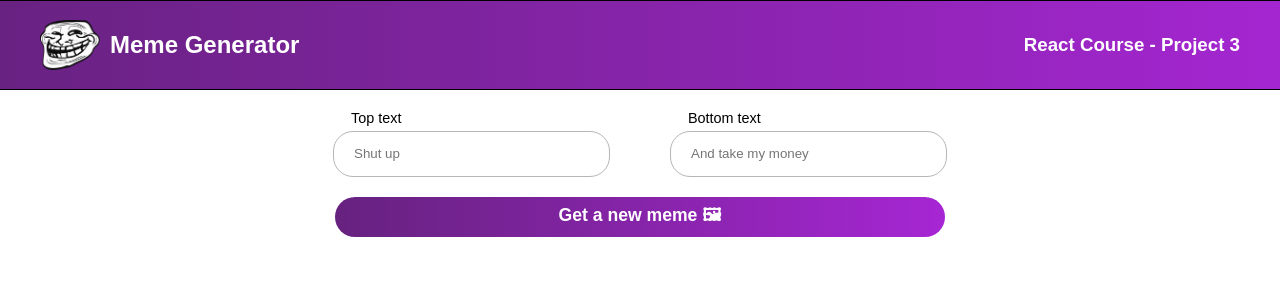
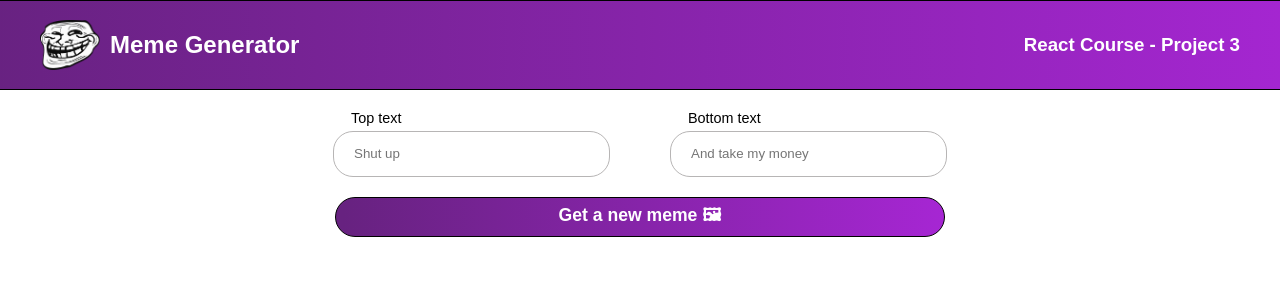
Before and after one commit to dmytrochupryna1/meme-generator, a React (Vite) app: page / in a window 1280 px wide. Shown: the top 300 px of the page. Built offline with nearby package versions, Linux system fonts and the light colour scheme.

Commit message:
some styling to inputs, button

```diff
--- a/src/index.css
+++ b/src/index.css
@@ -73,7 +73,12 @@ form {
                 margin-top: 5px;
                 padding: 5px 5px 5px 20px;
                 font-family: "Karla", sans-serif;
+            }
+            /* when input is selected */
 
+             input:focus {
+                /* change background to red */
+                background: rgb(219, 219, 253);
             }
 
             button {
@@ -85,7 +90,17 @@ form {
                 font-weight: 800;
                 font-size: 1.1rem;
                 border-radius: 20px;
-                border: none;
+                border: 1.5px solid black;
                 font-family: "Karla", sans-serif;
 
             }
+
+            button:hover {
+                cursor: pointer;
+                color: pink;
+            }
+
+            button:active {
+                background: linear-gradient(90deg, #A626D3 1.18%, #672280 100%);
+                color: red;
+            }
```
